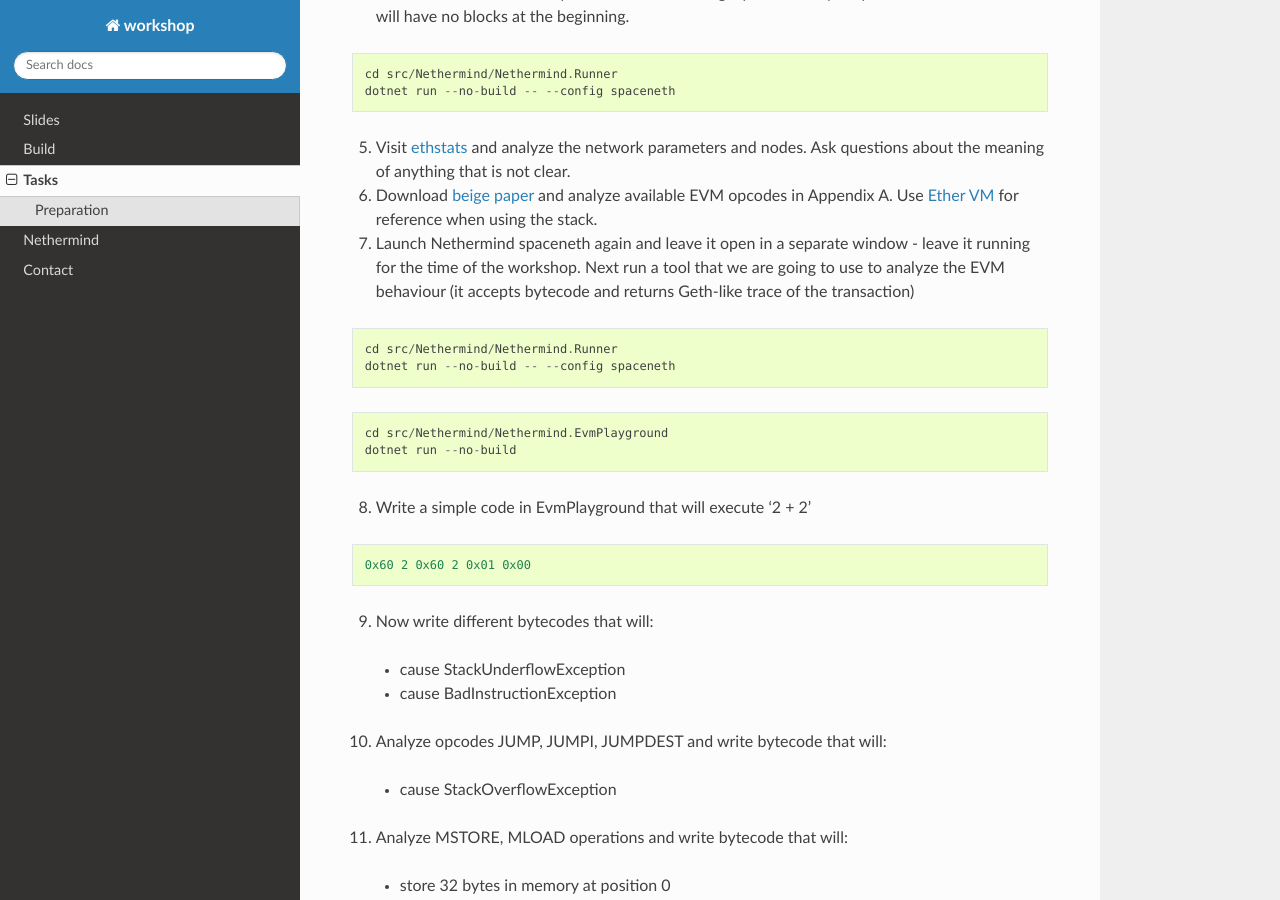
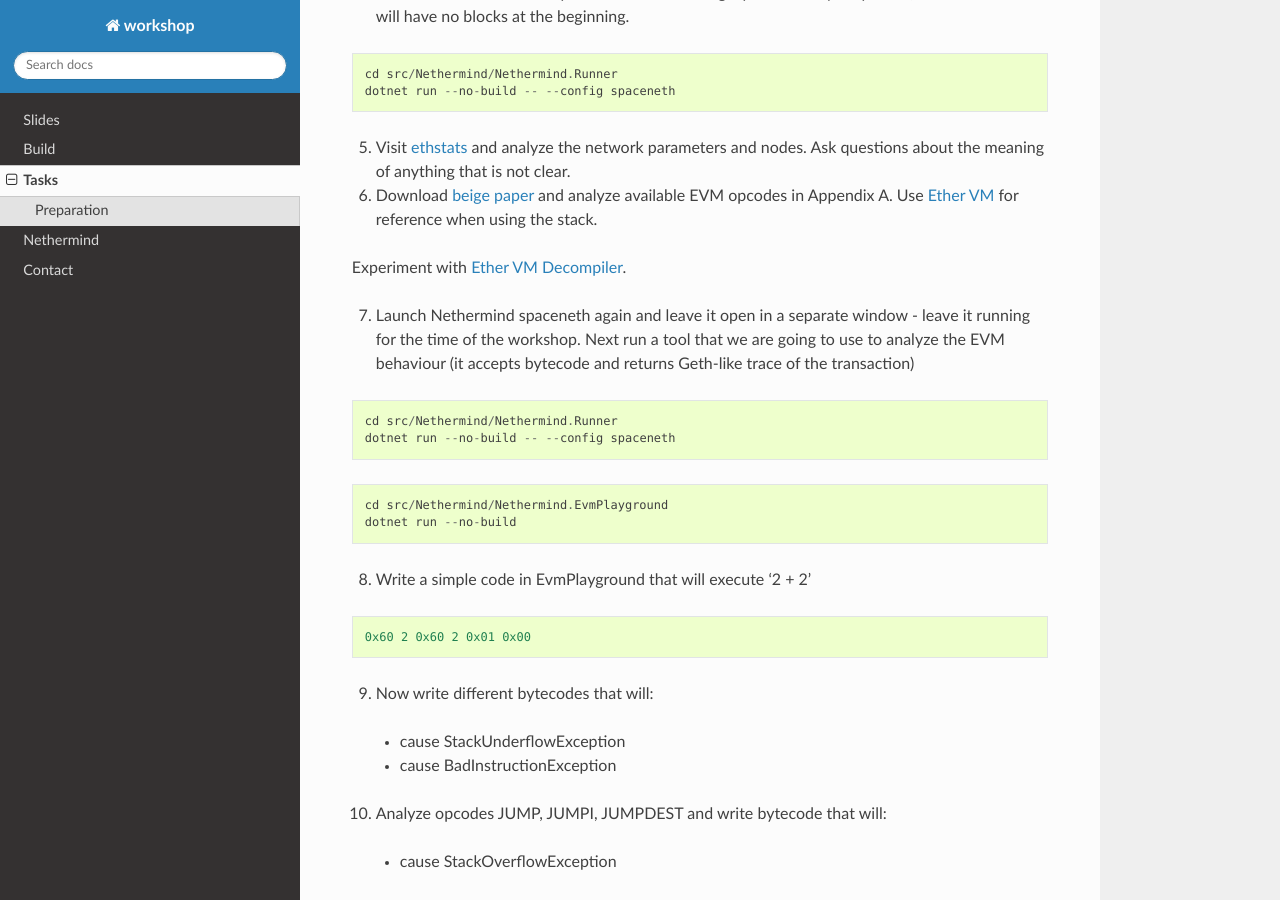
Before and after one commit to NethermindEth/workshop, a Sphinx documentation site: the page built from docs/source/tasks.rst, in a window 1280 px wide and 900 px high, scrolled down 661 px. Built offline with Sphinx 7.4.7 and the Read the Docs theme 2.0.0, drawn with Linux system fonts in a browser that asks for light colours.

Commit message:
Update tasks.rst
Ether VM Decompiler link

```diff
--- a/docs/source/tasks.rst
+++ b/docs/source/tasks.rst
@@ -35,6 +35,8 @@
 5. Visit `ethstats <https://ethstats.net/>`_ and analyze the network parameters and nodes. Ask questions about the meaning of anything that is not clear.
 
 6. Download `beige paper <https://github.com/chronaeon/beigepaper/blob/master/beigepaper.pdf>`_ and analyze available EVM opcodes in Appendix A. Use `Ether VM <https://ethervm.io/#MSTORE>`_ for reference when using the stack.
+
+Experiment with `Ether VM Decompiler <https://ethervm.io/decompile>`_.
 
 7. Launch Nethermind spaceneth again and leave it open in a separate window - leave it running for the time of the workshop. Next run a tool that we are going to use to analyze the EVM behaviour (it accepts bytecode and returns Geth-like trace of the transaction)
 
```
